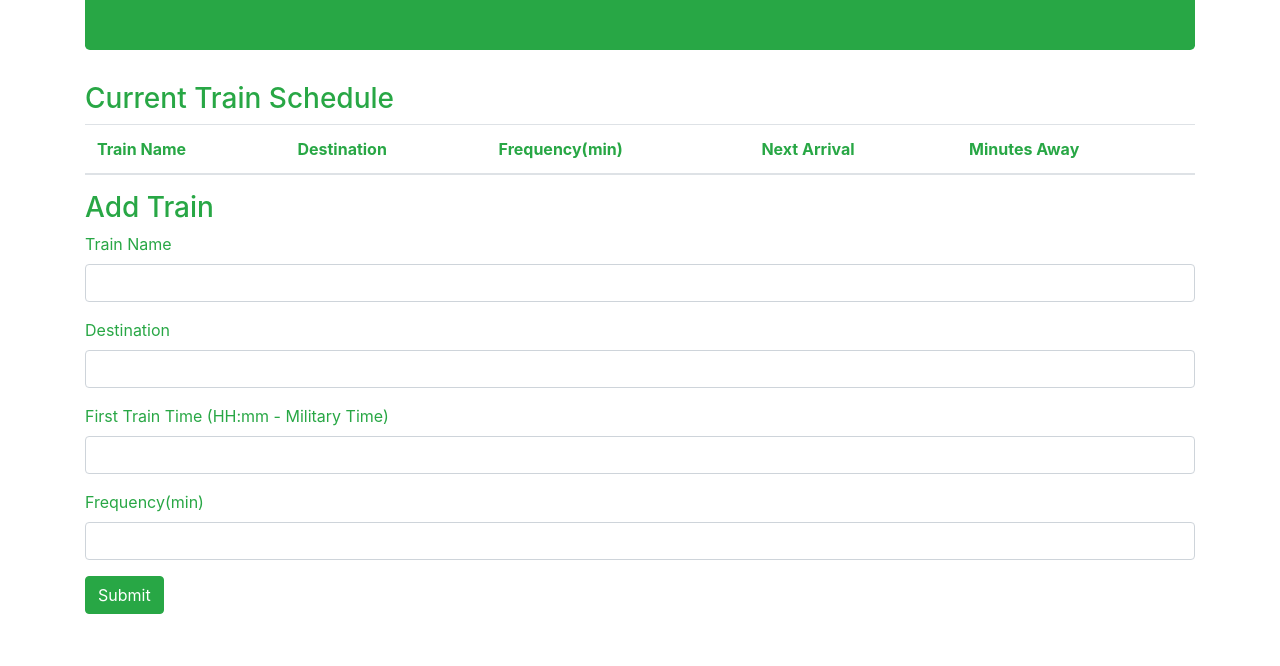
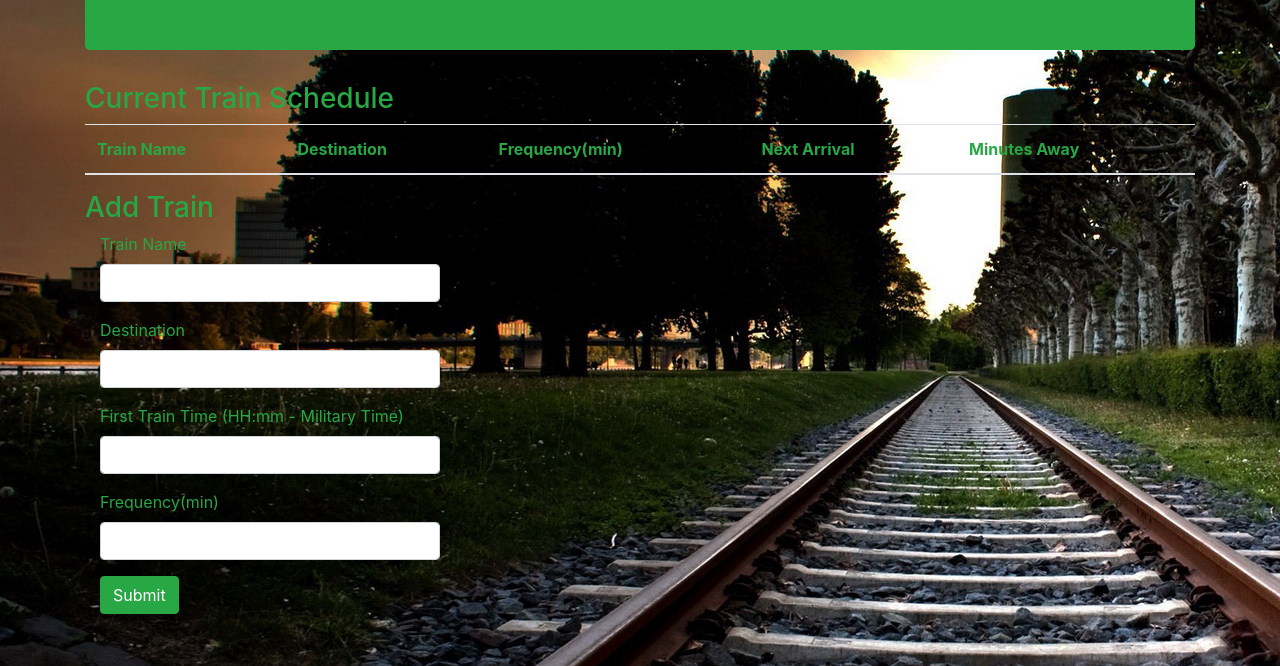
Before and after one commit to WellScripted/Train-Time, a plain HTML site: page index.html in a window 1280 px wide. Shown: the part 134-800 px from the top of the page. Drawn offline with nearby package versions, Linux system fonts and the light colour scheme; no server answers.

Commit message:
Final Draft

```diff
--- /dev/null
+++ b/assets/css/style.css
@@ -0,0 +1,3 @@
+body {
+    background-image: url(../images/train-background.jpg);
+}
--- a/index.html
+++ b/index.html
@@ -9,6 +9,7 @@
 
     <!--CSS & Bootstrap Links-->
     <link rel="stylesheet" href="https://maxcdn.bootstrapcdn.com/bootstrap/4.1.3/css/bootstrap.min.css">
+    <link rel="stylesheet" type="text/css" href="assets/css/style.css">
     <title> Train Schedule </title>
 
 </head>
@@ -53,6 +54,7 @@
             </div>
 
             <div class="panel-body">
+                <div class="col-md-4">
                     <form>
                         <div class="form-group">
                             <label for="text">Train Name</label>
@@ -79,6 +81,7 @@
                 </div>
             </div>
         </div>
+    </div>
 
     <!--Javascript, jQuery & Firebase-->
     <script src="https://ajax.googleapis.com/ajax/libs/jquery/3.3.1/jquery.min.js"></script>
```
Also changed, not shown: assets/images/train-background.jpg (added). Lines whose indentation alone changed are shown as unchanged.
